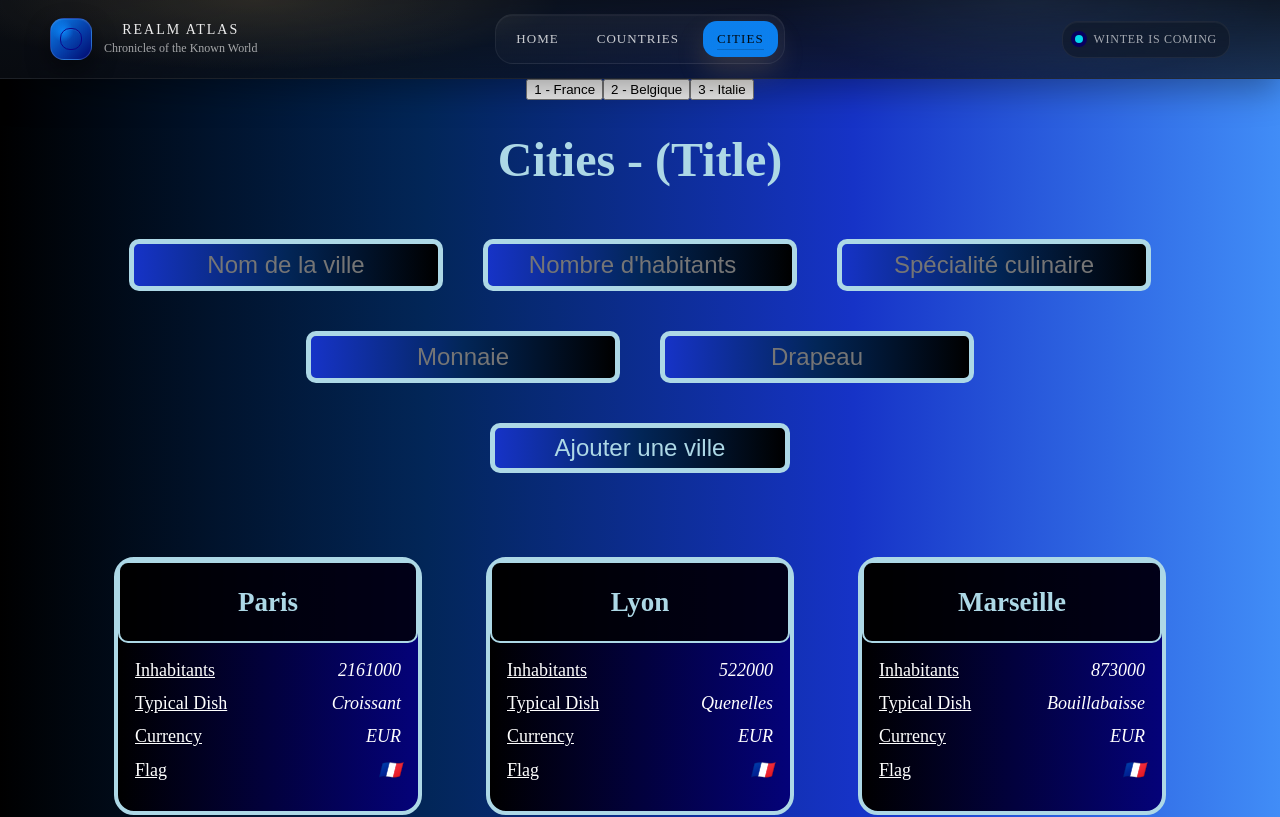
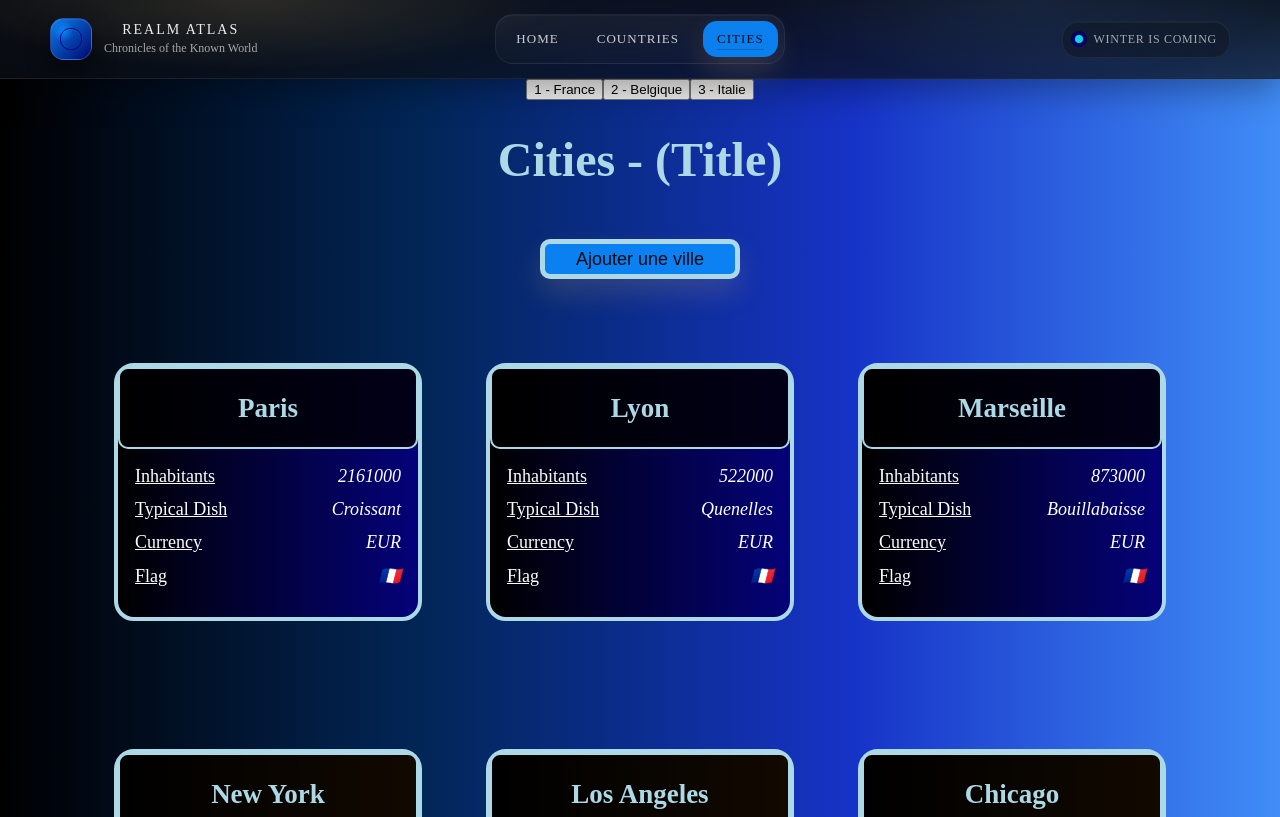
Before and after one commit to NjrBernard/got-portfolio, an Angular app: page /countries/cities in a window 1280 px wide. Shown: the top 817 px of the page. Built offline with nearby package versions, Linux system fonts and the light colour scheme.

Commit message:
Commit Formulaire ajout ville avec hidden

```diff
--- a/src/app/components/cities-list/cities-list.html
+++ b/src/app/components/cities-list/cities-list.html
@@ -1,3 +1,5 @@
+<button class="button--add-form" (click)="displayAddCityForm()" >{{ displayCityForm ? 'Fermer le formulaire' : 'Ajouter une ville' }}</button><br>
+@if (displayCityForm) {
 <div [formGroup]="cityForm" >
 <input type="text" placeholder="Nom de la ville" formControlName="name" name="name">
 <input type="number" placeholder="Nombre d'habitants" formControlName="inhabitants">
@@ -5,8 +7,8 @@
 <input type="text" placeholder="Monnaie" formControlName="currency">
 <input type="text" placeholder="Drapeau" formControlName="flag">
 <br>
-<button (click)="addCity()" type="submit">Ajouter une ville</button>
-</div>
+<button (click)="addCity()" type="submit">Ajouter</button>
+</div>}
 
 @for (city of citiesFromParent; track city.id) {
  <div class="wrapper">
--- a/src/app/components/cities-list/cities-list.scss
+++ b/src/app/components/cities-list/cities-list.scss
@@ -6,24 +6,25 @@
 
 input {
     display: inline-block;
-    height: 40px;
-    width: 300px;
+    height: 30px;
+    width: 200px;
     margin: 20px;
+    font-size: large;
 }
 
 input:hover {
-    font-size: x-large;
+    font-size: large;
 }
 
 button {
-    width: 300px;
+    width: 200px;
     border: solid 5px lightblue;
     margin: 20px auto;
-    height: 50px;
+    height: 40px;
     background: linear-gradient(to left, black, #022658, #1633c7);
     border-radius: 10px;
     vertical-align: middle;
-    font-size: x-large;
+    font-size: large;
     text-align: center;
     color: lightblue;
     text-align: center;
@@ -98,3 +99,15 @@ table {
     padding: 5px 15px;
     font-style: italic;
 }
+
+.button--add-form {
+  color: rgba(0, 0, 0, 0.92);
+  background: linear-gradient(135deg, #0b85f7f2, #0b85f7f2);
+  box-shadow: 0 14px 28px rgba(214, 180, 106, 0.18);
+
+  &:hover {
+  color: rgba(255, 255, 255, 0.95);
+  background: #0303c8;
+  box-shadow: 0 10px 20px rgba(0, 0, 0, 0.35);
+  transform: translateY(2px) translateX(2px);
+}  }
--- a/src/app/components/cities-list/cities-list.ts
+++ b/src/app/components/cities-list/cities-list.ts
@@ -12,6 +12,8 @@ import { FormControl, FormGroup, Validators, ReactiveFormsModule } from '@angula
 export class CitiesList {
   @Input () citiesFromParent: CitiesModel [] = [];
   @Output () cityCreated = new EventEmitter<CitiesModel>();
+
+  protected displayCityForm: boolean = false;
 
   protected cityForm = new FormGroup ({
     name: new FormControl<string>('', [Validators.required, Validators.minLength(2)]),
@@ -38,4 +40,8 @@ export class CitiesList {
   this.cityCreated.emit(newCity);
   this.cityForm.reset();
 }
+
+protected displayAddCityForm(): void {
+this.displayCityForm = !this.displayCityForm;
 }
+}
--- a/src/app/components/home/home.html
+++ b/src/app/components/home/home.html
@@ -15,11 +15,11 @@
     Ceci est un texte en rouge car sa couleur est {{ colorCrimson }}
 </div>-->
 
-<button (click)="toggleColor()" [ngStyle]="{'width': isToggled ? '200px' : '100px'}">Bouton</button>
+<!--<button (click)="toggleColor()" [ngStyle]="{'width': isToggled ? '200px' : '100px'}">Bouton</button>
 <div [ngClass]="isToggled ? 'blue' : 'red'" [ngStyle]="{'font-size': isToggled ? '20px' : '14px'}">
     <h1 [style.color]="isToggled ? 'black' : 'blue'">Coucou</h1>
     <p [ngStyle]="{'text-decoration' : isToggled ? 'underline' : 'none'}">On fait plein de tests</p>
-</div>
+</div>-->
 
 <!-- <div class="coucou" [style.color]="isOnline ? 'green' : 'red'">Hello</div>-->
 <app-characters-list [charactersFromParent]="filteredCharacters" />
```
